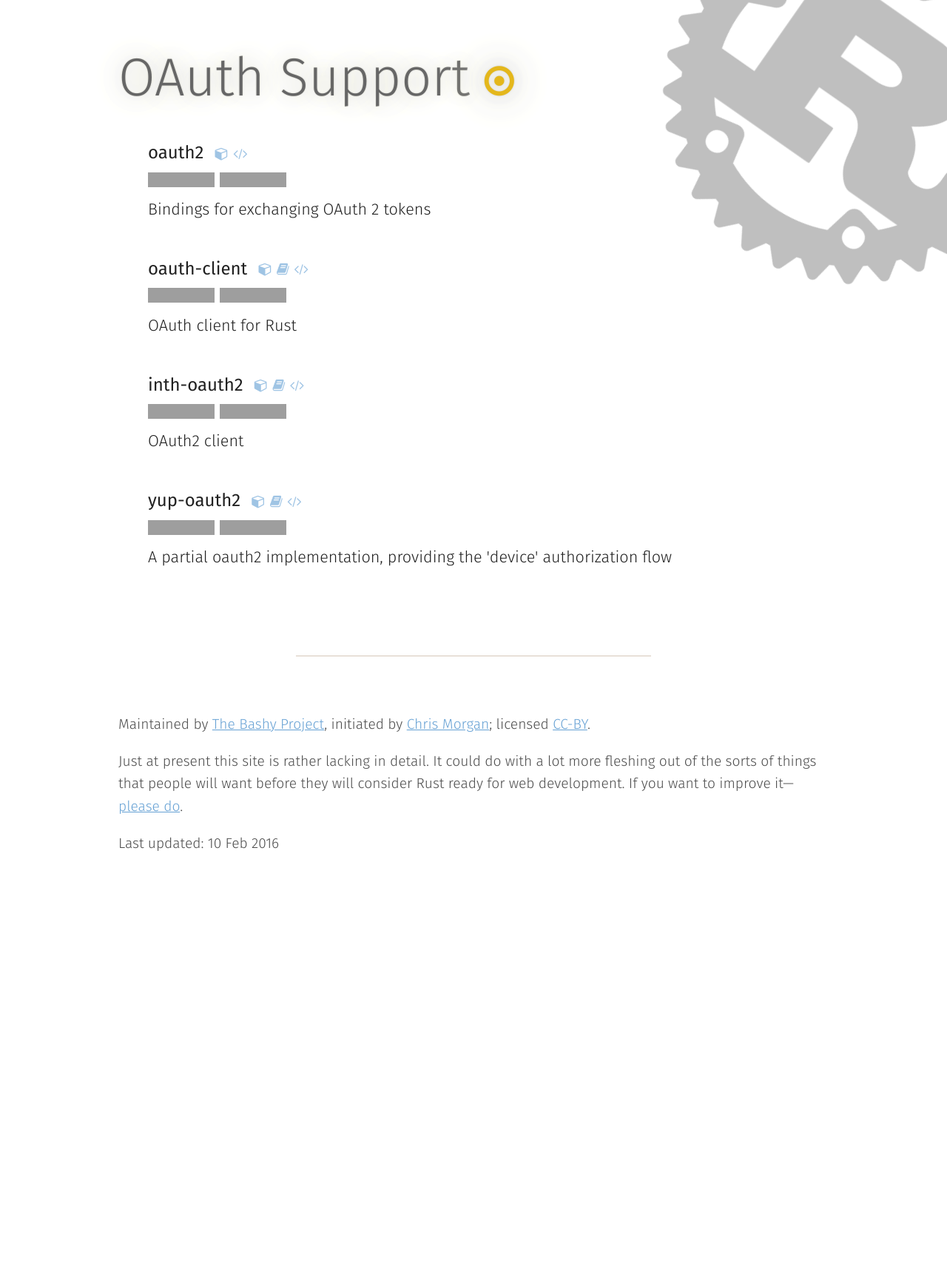
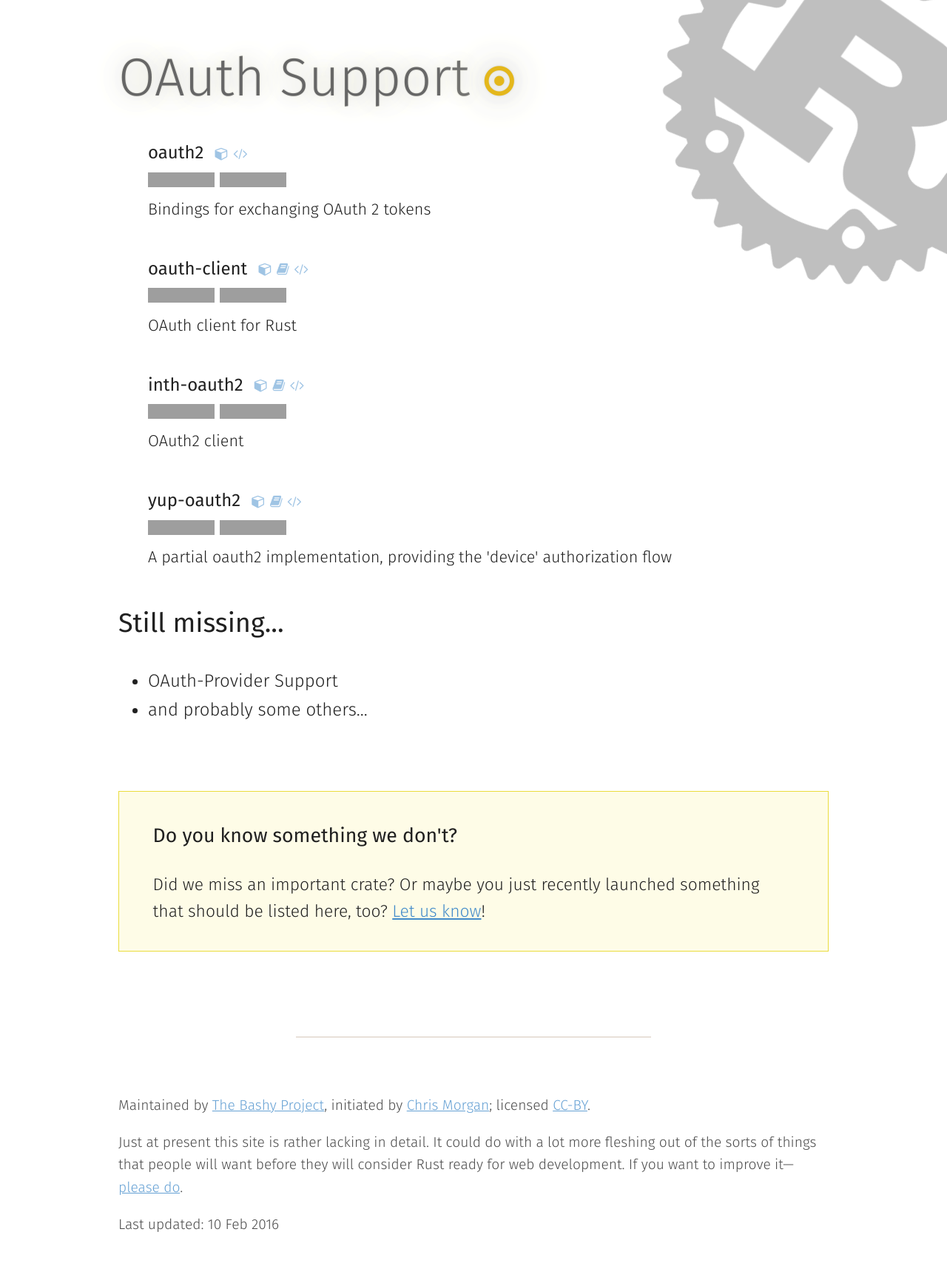
Before and after one commit to chris-morgan/arewewebyet, a Jekyll site: the page built from topics/oauth.md, in a window 1280 px wide. Shown: the whole page at 74% size. Built offline with Jekyll 4.4.1, drawn with Linux system fonts in a browser that asks for light colours; nearby versions of some CDN libraries; before the commit the page ends 1223 px from its top, so only the background shows below that; grey boxes are pictures that could not be loaded.

Commit message:
New Topic features:  - missing block  - call to action for informants

```diff
--- a/_layouts/topic.html
+++ b/_layouts/topic.html
@@ -9,3 +9,21 @@ layout: frame
 {% if page.packages %}
   {% include packages.html packages=page.packages %}
 {% endif %}
+
+{% if page.missing %}
+  <h2>Still missing...</h2>
+  <ul>
+    {% for missed in page.missing %}
+      <li> {{missed}} </li>
+    {% endfor %}
+    <li>
+      and probably some others...
+    </li>
+  </ul>
+{% endif %}
+
+<div class="alert-box">
+  <h3>Do you know something we don't?</h3>
+  <p>Did we miss an important crate? Or maybe you just recently launched something that should be listed here, too? <a href="https://github.com/bashyHQ/arewewebyet/issues/new" target="_blank">Let us know</a>!
+  </p>
+</div>
--- a/styles.css
+++ b/styles.css
@@ -174,6 +174,13 @@ h1 i {
     padding: 5px;
 }
 
+.alert-box {
+    margin: 4em 0;
+    font-size: 0.95em;
+    border: 1px solid #eadc3d;
+    padding: 0.5em 2em;
+    background: #fefce7;
+}
 
 footer::before {
 	content: "";
--- a/topics/oauth.md
+++ b/topics/oauth.md
@@ -8,4 +8,7 @@ packages:
  - oauth-client
  - inth-oauth2
  - yup-oauth2
+
+missing:
+ - OAuth-Provider Support
 ---
```
Also changed, not shown: topics/i18n.md (+3 -0 lines), topics/web-apis.md (+3 -0 lines).
